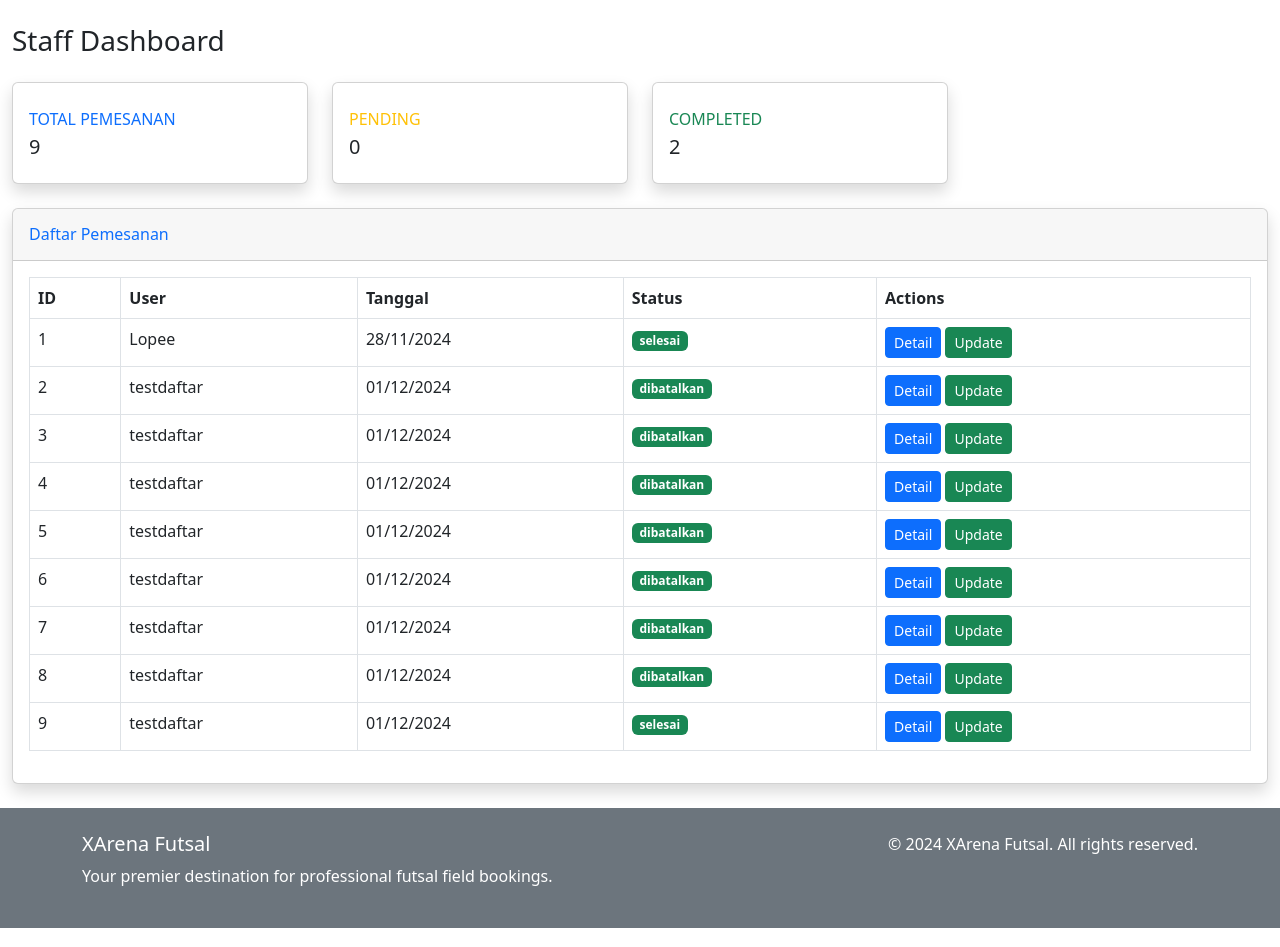
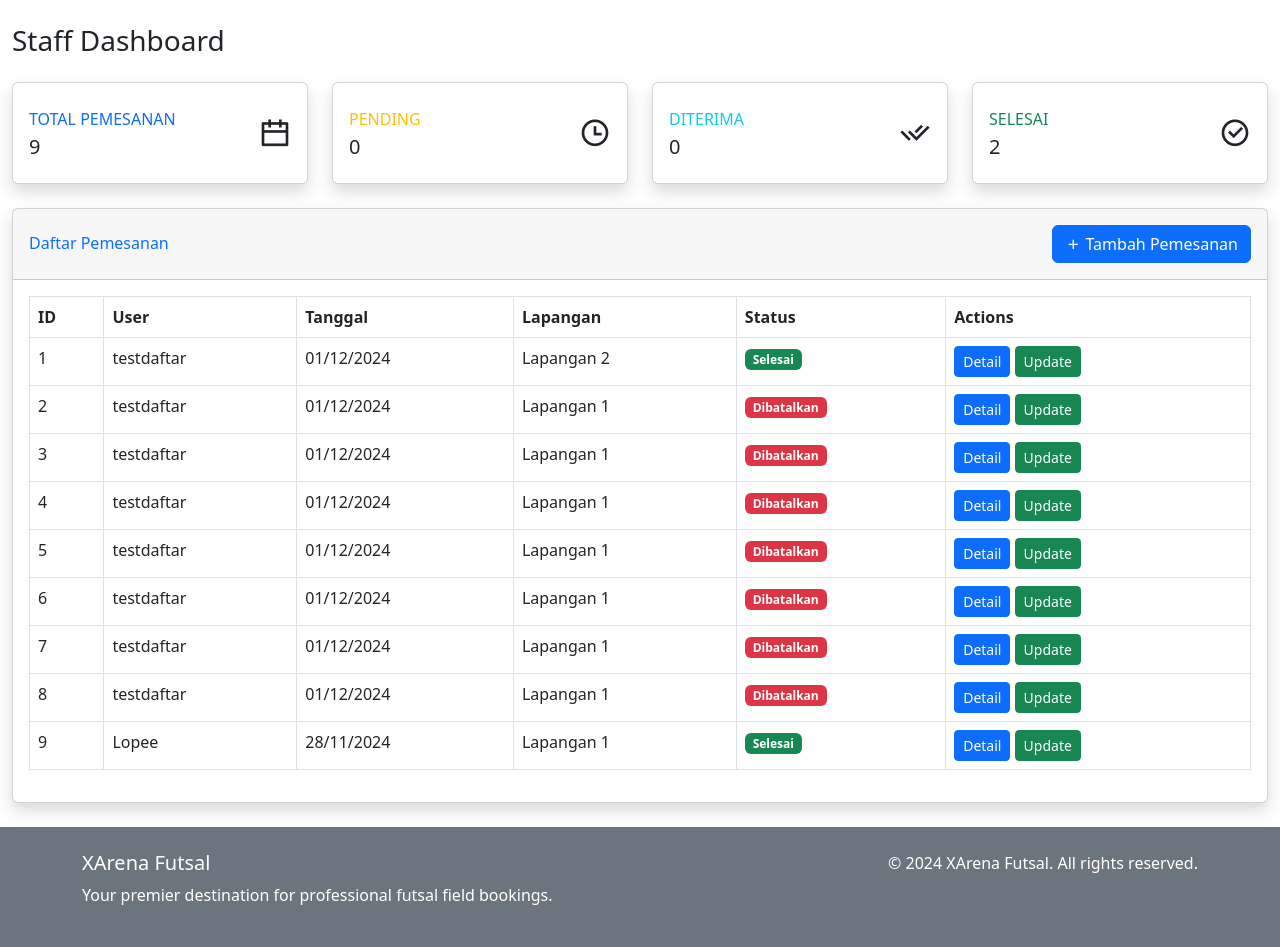
Before and after one commit to kasturikara/xarena-futsal-booking, a Django app: page /staff/dashboard/ in a window 1280 px wide. Shown: the part 71-1018 px from the top of the page. Run offline with Django 5.2, Linux system fonts and the light colour scheme; a user stored in the database is signed in; data comes from the database, SQL or seed files in the repository; both versions use the stored data as it was after the commit; some libraries are stand-ins or nearby versions.

Commit message:
add: staff handle pemesanan

```diff
--- /dev/null
+++ b/templates/components/alert_messages.html
@@ -0,0 +1,42 @@
+{% if messages %}
+<div id="message-container">
+  {% for message in messages %}
+  <div
+    class="alert alert-{{ message.tags }} alert-dismissible fade show"
+    role="alert"
+  >
+    {{ message }}
+    <button
+      type="button"
+      class="btn-close"
+      data-bs-dismiss="alert"
+      aria-label="Close"
+    ></button>
+  </div>
+  {% endfor %}
+</div>
+
+<script>
+  document.addEventListener("DOMContentLoaded", function () {
+    const alerts = document.querySelectorAll(".alert");
+
+    // hanya tampilkan 1 alert
+    if (alerts.length > 1) {
+      alerts.forEach((alert, index) => {
+        if (index < alerts.length - 1) {
+          alert.remove();
+        }
+      });
+    }
+
+    // Auto hapus alert setelah 3 detik
+    setTimeout(function () {
+      const alert = document.querySelector(".alert");
+      if (alert) {
+        const closeButton = alert.querySelector(".btn-close");
+        if (closeButton) closeButton.click();
+      }
+    }, 3000);
+  });
+</script>
+{% endif %}
--- /dev/null
+++ b/templates/components/modal_add_pemesanan.html
@@ -0,0 +1,98 @@
+
+<div class="modal fade" id="addBookingModal" tabindex="-1">
+  <div class="modal-dialog">
+    <div class="modal-content">
+      <div class="modal-header">
+        <h5 class="modal-title">Tambah Pemesanan Baru</h5>
+        <button type="button" class="btn-close" data-bs-dismiss="modal"></button>
+      </div>
+      <div class="modal-body">
+        <form id="addBookingForm" method="POST" action="{% url 'add_pemesanan' %}">
+          {% csrf_token %}
+          <div class="mb-3">
+            <label class="form-label">Pelanggan</label>
+            <select class="form-select" name="user" id="userSelect" required>
+              <option value="">Pilih Pelanggan</option>
+              {% for user in users %}
+                <option value="{{ user.id }}">{{ user.username }}</option>
+              {% endfor %}
+            </select>
+          </div>
+          <div class="mb-3">
+            <label class="form-label">Lapangan</label>
+            <select class="form-select" name="lapangan" id="lapanganSelect" required>
+              <option value="">Pilih Lapangan</option>
+              {% for l in lapangan %}
+                <option value="{{ l.id }}">{{ l.nama }}</option>
+              {% endfor %}
+            </select>
+          </div>
+          <div class="mb-3">
+            <label class="form-label">Tanggal</label>
+            <input type="date" class="form-control" name="tanggal" required>
+          </div>
+          <div class="mb-3">
+            <label class="form-label">Jadwal</label>
+            <select class="form-select" name="jadwal" id="jadwalSelect" required disabled>
+              <option value="">Pilih Jadwal</option>
+            </select>
+          </div>
+          <div class="mb-3">
+            <label class="form-label">Metode Pembayaran</label>
+            <select class="form-select" name="metode_pembayaran" required>
+              <option value="transfer">Transfer Bank</option>
+              <option value="cash">Cash</option>
+            </select>
+          </div>
+          <div class="d-grid">
+            <button type="submit" class="btn btn-primary">Pesan</button>
+          </div>
+        </form>
+      </div>
+    </div>
+  </div>
+</div>
+
+<script>
+document.addEventListener('DOMContentLoaded', function() {
+  const lapanganSelect = document.getElementById('lapanganSelect');
+  const jadwalSelect = document.getElementById('jadwalSelect');
+  const tanggalInput = document.querySelector('input[name="tanggal"]');
+
+  // Set min tanggal ke hari ini
+  const today = new Date().toISOString().split('T')[0];
+  tanggalInput.min = today;
+
+  lapanganSelect.addEventListener('change', fetchJadwal);
+  tanggalInput.addEventListener('change', fetchJadwal);
+
+  function fetchJadwal() {
+    const lapanganId = lapanganSelect.value;
+    const tanggal = tanggalInput.value;
+
+    if (!lapanganId || !tanggal) {
+      jadwalSelect.disabled = true;
+      return;
+    }
+
+    fetch(`/api/jadwal/?lapangan=${lapanganId}&tanggal=${tanggal}`)
+      .then(response => response.json())
+      .then(data => {
+        jadwalSelect.innerHTML = '<option value="">Pilih Jadwal</option>';
+
+        data.forEach(jadwal => {
+          const option = document.createElement('option');
+          option.value = jadwal.id;
+          option.textContent = `${jadwal.jam_mulai} - ${jadwal.jam_selesai}`;
+          jadwalSelect.appendChild(option);
+        });
+
+        jadwalSelect.disabled = false;
+      })
+      .catch(error => {
+        console.error(error);
+        jadwalSelect.disabled = true;
+      });
+  }
+});
+</script>
--- /dev/null
+++ b/templates/components/modal_update_pemesanan.html
@@ -0,0 +1,52 @@
+<div class="modal fade" id="updateModal" tabindex="-1">
+  <div class="modal-dialog">
+    <div class="modal-content">
+      <div class="modal-header">
+        <h5 class="modal-title">Update Status Pemesanan</h5>
+        <button type="button" class="btn-close" data-bs-dismiss="modal"></button>
+      </div>
+      <div class="modal-body">
+        <form id="updateForm" method="POST">
+          {% csrf_token %}
+          <input type="hidden" id="pemesananId" name="pemesanan_id">
+          <div class="mb-3">
+            <label class="form-label">Status</label>
+            <select class="form-select" name="status" id="statusSelect">
+              <option value="dibatalkan">Dibatalkan</option>
+              <option value="pending">Pending</option>
+              <option value="diterima">Diterima</option>
+              <option value="selesai">Selesai</option>
+            </select>
+          </div>
+          <div class="d-grid">
+            <button type="submit" class="btn btn-primary">Simpan</button>
+          </div>
+        </form>
+      </div>
+    </div>
+  </div>
+</div>
+
+<script>
+document.addEventListener('DOMContentLoaded', function() {
+  const updateButtons = document.querySelectorAll('.update-btn');
+  const updateForm = document.getElementById('updateForm');
+
+  updateButtons.forEach(button => {
+    button.addEventListener('click', function() {
+      const id = this.dataset.id;
+      const status = this.dataset.status;
+
+      // Set form action URL
+      updateForm.action = `/staff/pemesanan/${id}/update/`;
+
+      // Set current values
+      document.getElementById('pemesananId').value = id;
+      document.getElementById('statusSelect').value = status;
+
+      // Show modal
+      new bootstrap.Modal(document.getElementById('updateModal')).show();
+    });
+  });
+});
+</script>
--- a/templates/staff/dashboard_staff.html
+++ b/templates/staff/dashboard_staff.html
@@ -1,5 +1,7 @@
 {% extends '../base.html' %} {% load static %} {% block content %}
 <div class="container-fluid mt-4">
+  {% include '../components/alert_messages.html' %}
+
   <!-- Header -->
   <div class="d-sm-flex align-items-center justify-content-between mb-4">
     <h1 class="h3 mb-0 text-gray-800">Staff Dashboard</h1>
@@ -22,7 +24,7 @@
               </div>
             </div>
             <div class="col-auto">
-              <i class="fas fa-calendar fa-2x text-gray-300"></i>
+              <i class="ri-calendar-line ri-2x text-gray-300"></i>
             </div>
           </div>
         </div>
@@ -44,7 +46,29 @@
               </div>
             </div>
             <div class="col-auto">
-              <i class="fas fa-clock fa-2x text-gray-300"></i>
+              <i class="ri-time-line ri-2x text-gray-300"></i>
+            </div>
+          </div>
+        </div>
+      </div>
+    </div>
+
+    <div class="col-xl-3 col-md-6 mb-4">
+      <div class="card border-left-info shadow h-100 py-2">
+        <div class="card-body">
+          <div class="row no-gutters align-items-center">
+            <div class="col mr-2">
+              <div
+                class="text-xs font-weight-bold text-info text-uppercase mb-1"
+              >
+                Diterima
+              </div>
+              <div class="h5 mb-0 font-weight-bold text-gray-800">
+                {{ diterima_pemesanan }}
+              </div>
+            </div>
+            <div class="col-auto">
+              <i class="ri-check-double-line ri-2x text-gray-300"></i>
             </div>
           </div>
         </div>
@@ -59,14 +83,14 @@
               <div
                 class="text-xs font-weight-bold text-success text-uppercase mb-1"
               >
-                Completed
+                Selesai
               </div>
               <div class="h5 mb-0 font-weight-bold text-gray-800">
                 {{ completed_pemesanan }}
               </div>
             </div>
             <div class="col-auto">
-              <i class="fas fa-check fa-2x text-gray-300"></i>
+              <i class="ri-checkbox-circle-line ri-2x text-gray-300"></i>
             </div>
           </div>
         </div>
@@ -77,7 +101,16 @@
   <!-- Daftar Pemesanan -->
   <div class="card shadow mb-4">
     <div class="card-header py-3">
-      <h6 class="m-0 font-weight-bold text-primary">Daftar Pemesanan</h6>
+      <div class="d-flex justify-content-between align-items-center">
+        <h6 class="m-0 font-weight-bold text-primary">Daftar Pemesanan</h6>
+        <button
+          class="btn btn-primary"
+          data-bs-toggle="modal"
+          data-bs-target="#addBookingModal"
+        >
+          <i class="ri-add-line"></i> Tambah Pemesanan
+        </button>
+      </div>
     </div>
     <div class="card-body">
       <div class="table-responsive">
@@ -92,6 +125,7 @@
               <th>ID</th>
               <th>User</th>
               <th>Tanggal</th>
+              <th>Lapangan</th>
               <th>Status</th>
               <th>Actions</th>
             </tr>
@@ -99,26 +133,44 @@
           <tbody>
             {% for item in pemesanan %}
             <tr>
-              <td>{{ item.id }}</td>
+              <td>{{ forloop.counter }}</td>
               <td>{{ item.user.username }}</td>
               <td>{{ item.created_at|date:"d/m/Y" }}</td>
+              <td>{{ item.jadwal.lapangan.nama }}</td>
               <td>
                 <span
-                  class="badge {% if item.status == 'pending' %}bg-warning{% else %}bg-success{% endif %}"
+                  class="badge {% if item.status == 'pending' %} bg-warning {% elif item.status == 'diterima' %} bg-info {% elif item.status == 'dibatalkan' %} bg-danger {% else %} bg-success {% endif %}"
                 >
-                  {{ item.status }}
+                  {{ item.status|capfirst }}
                 </span>
               </td>
               <td>
-                <a href="#" class="btn btn-primary btn-sm">Detail</a>
-                <a href="#" class="btn btn-success btn-sm">Update</a>
+                <a
+                  href="{% url 'detail_pemesanan_staff' item.id %}"
+                  class="btn btn-primary btn-sm"
+                  >Detail</a
+                >
+                <button
+                  class="btn btn-success btn-sm update-btn"
+                  data-id="{{ item.id }}"
+                  data-status="{{ item.status }}"
+                >
+                  Update
+                </button>
               </td>
             </tr>
             {% endfor %}
           </tbody>
+          {% include '../components/pagination.html' with page_obj=pemesanan %}
         </table>
       </div>
     </div>
   </div>
+
+  <!-- update modal -->
+  {% include '../components/modal_update_pemesanan.html' %}
+
+  <!-- add modal -->
+  {% include '../components/modal_add_pemesanan.html' %}
 </div>
 {% endblock %}
--- a/xarena_app/urls.py
+++ b/xarena_app/urls.py
@@ -21,7 +21,14 @@ urlpatterns = [
 
     # staff
     path('staff/dashboard/', views.dashboard_staff, name='dashboard_staff'),
+    path('staff/pemesanan/<int:pk>/', views.detail_pemesanan_staff, name='detail_pemesanan_staff'),
+    path('staff/pemesanan/<int:pk>/update/', views.update_pemesanan, name='update_pemesanan'),
+
+    path('pemesanan/add/', views.add_pemesanan, name='add_pemesanan'),
 
     # admin
     path('adm/dashboard/', views.dashboard_admin, name='dashboard_admin'),
+
+    # api
+    path('api/jadwal/', views.get_available_jadwal, name='get_jadwal'),
 ]
--- a/xarena_app/views.py
+++ b/xarena_app/views.py
@@ -1,15 +1,16 @@
-from django.shortcuts import render, redirect
+from django.shortcuts import render, redirect, get_object_or_404
 from django.contrib import messages
 from django.contrib.auth import authenticate, login, logout
 from django.contrib.auth.decorators import login_required
+from django.contrib.admin.views.decorators import staff_member_required
 from django.contrib.auth.mixins import LoginRequiredMixin
 from django.core.exceptions import PermissionDenied
 from django.urls import reverse_lazy
 from django.views.generic import CreateView , DetailView, ListView
-from django.shortcuts import get_object_or_404
+from django.http import HttpResponseNotAllowed, JsonResponse
+from django.core.paginator import Paginator
 from .models import CustomUser, Lapangan, Jadwal, Pemesanan
 from .forms import CustomUserCreationForm, CustomAuthenticationForm
-from datetime import datetime, timedelta
 
 
 # tampilan register
@@ -184,7 +185,6 @@ class PemesananCreateView(LoginRequiredMixin, CreateView):
         return super().form_valid(form)
 
 # cancel pesanan
-# views.py
 @login_required
 def cancel_pemesanan(request, pemesanan_id):
     pemesanan = get_object_or_404(Pemesanan, id=pemesanan_id, user=request.user)
@@ -212,26 +212,113 @@ def cancel_pemesanan(request, pemesanan_id):
 
 
 # -----STAFF-----
-@login_required
+@staff_member_required
 def dashboard_staff(request):
-    if not request.user.is_staff:
-        raise PermissionDenied
+    pemesanan_list = Pemesanan.objects.all().order_by('-created_at')
+    paginator = Paginator(pemesanan_list, 10)
 
-    # Example data for staff dashboard
-    pemesanan = Pemesanan.objects.all()
-    total_pemesanan = pemesanan.count()
-    pending_pemesanan = pemesanan.filter(status='pending').count()
-    completed_pemesanan = pemesanan.filter(status='selesai').count()
+    users = CustomUser.objects.filter(
+        is_staff=False,
+        is_superuser=False
+    ).order_by('username')
+
+    lapangan = Lapangan.objects.all()
+
+    page = request.GET.get('page')
+    pemesanan = paginator.get_page(page)
 
     context = {
         'pemesanan': pemesanan,
-        'total_pemesanan': total_pemesanan,
-        'pending_pemesanan': pending_pemesanan,
-        'completed_pemesanan': completed_pemesanan,
+        'users': users,
+        'lapangan': lapangan,
+        'total_pemesanan': pemesanan_list.count(),
+        'pending_pemesanan': pemesanan_list.filter(status='pending').count(),
+        'diterima_pemesanan': pemesanan_list.filter(status='diterima').count(),
+        'completed_pemesanan': pemesanan_list.filter(status='selesai').count(),
     }
 
     return render(request, 'staff/dashboard_staff.html', context)
 
+# detail pemesanan untuk staff
+@staff_member_required
+def detail_pemesanan_staff(request, pk):
+    pemesanan = get_object_or_404(Pemesanan, pk=pk)
+    return render(request, 'staff/detail_pemesanan_staff.html', {
+        'pemesanan': pemesanan
+    })
+
+# update status pemesanan
+@login_required
+def update_pemesanan(request, pk):
+    if not request.user.is_staff or request.user.is_superuser:
+        raise PermissionDenied
+
+    if request.method == 'POST':
+        pemesanan = get_object_or_404(Pemesanan, pk=pk)
+        status = request.POST.get('status')
+
+        if status in ['dibatalkan', 'pending', 'diterima', 'selesai']:
+            pemesanan.status = status
+            pemesanan.staff = request.user
+            pemesanan.save()
+            messages.success(request, f'Status pemesanan oleh {pemesanan.user.username} berhasil diubah menjadi {status}.')
+        else:
+            messages.error(request, 'Status tidak valid')
+
+        return redirect('dashboard_staff')
+
+    return HttpResponseNotAllowed(['POST'])
+
+# ambil jadwal tersedia
+@login_required
+def get_available_jadwal(request):
+    lapangan_id = request.GET.get('lapangan')
+    tanggal = request.GET.get('tanggal')
+
+    if not lapangan_id or not tanggal:
+        return JsonResponse([], safe=False)
+
+    jadwal = Jadwal.objects.filter(
+        lapangan_id=lapangan_id,
+        tanggal=tanggal,
+        is_available=True
+    ).values('id', 'jam_mulai', 'jam_selesai')
+
+    return JsonResponse(list(jadwal), safe=False)
+
+# add pemesanan
+@login_required
+def add_pemesanan(request):
+    if not request.user.is_staff or request.user.is_superuser:
+        raise PermissionDenied
+
+    if request.method == 'POST':
+        user_id = request.POST.get('user')
+        jadwal_id = request.POST.get('jadwal')
+        metode_pembayaran = request.POST.get('metode_pembayaran')
+
+        user = get_object_or_404(CustomUser, id=user_id, is_staff=False, is_superuser=False)
+        jadwal = get_object_or_404(Jadwal, id=jadwal_id)
+
+        if not jadwal.is_available:
+            messages.error(request, 'Jadwal tidak tersedia.')
+            return redirect('dashboard_staff')
+
+        pemesanan = Pemesanan.objects.create(
+            user=user,
+            jadwal=jadwal,
+            metode_pembayaran=metode_pembayaran,
+            status='diterima',
+            staff=request.user
+        )
+
+        jadwal.is_available = False
+        jadwal.save()
+
+        messages.success(request, f'Pemesanan oleh {user.username} berhasil dibuat.')
+        return redirect('dashboard_staff')
+
+    return HttpResponseNotAllowed(['POST'])
 
 # -----ADMIN-----
 @login_required
--- a/xarena_futsal_booking/settings.py
+++ b/xarena_futsal_booking/settings.py
@@ -134,3 +134,6 @@ AUTH_USER_MODEL = 'xarena_app.CustomUser'
 
 # login url
 LOGIN_URL = 'login'
+
+# messages storage
+MESSAGE_STORAGE = 'django.contrib.messages.storage.session.SessionStorage'
```
Also changed, not shown: templates/auth/login.html (+1 -14 lines), templates/auth/register.html (+1 -14 lines), templates/components/pagination.html (added, +37 -0 lines), templates/staff/detail_pemesanan_staff.html (added, +81 -0 lines), templates/user/dashboard_user.html (+7 -20 lines), db.sqlite3.
